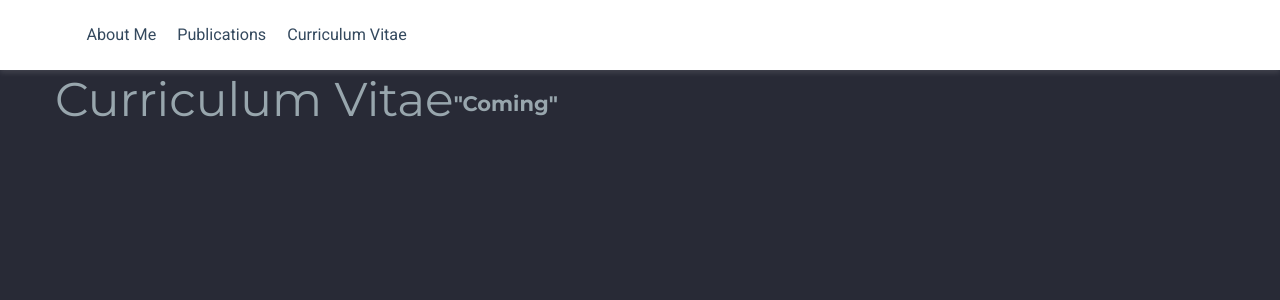
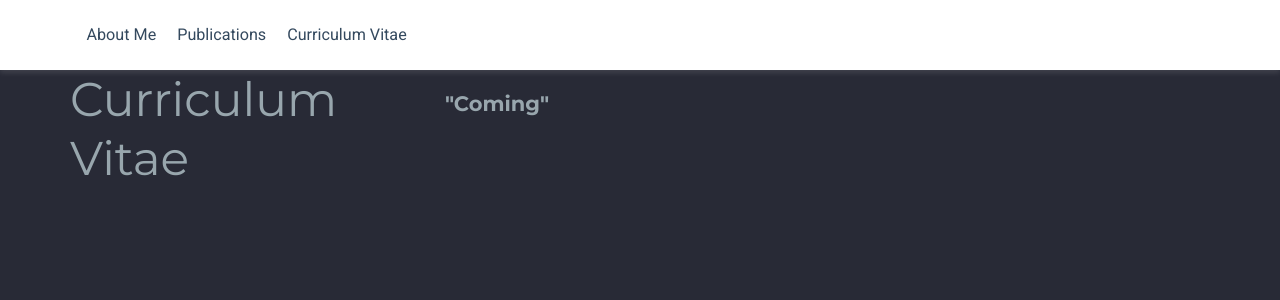
Before and after one commit to juliamjuliano/juliamjuliano.github.io, a Jekyll site: the page built from curriculum_vitae/index.html, in a window 1280 px wide. Shown: the top 300 px of the page. Built offline with Jekyll 4.4.1, drawn with Linux system fonts in a browser that asks for light colours; nearby versions of some CDN libraries; a style sheet for code colours, icons or effects is not loaded.

Commit message:
Update index.html

```diff
--- a/curriculum_vitae/index.html
+++ b/curriculum_vitae/index.html
@@ -6,7 +6,7 @@ title: Julia M. Juliano | Curriculum Vitae
 <section id="curriculum vitae">
     <div class="container">
         <div class="row">
-            <div class="section-heading">
+            <div class="col-12 col-lg-4 section-heading">
                 <h1>Curriculum Vitae</h1>
             </div>
  		    <h4>"Coming"</h4>
```
